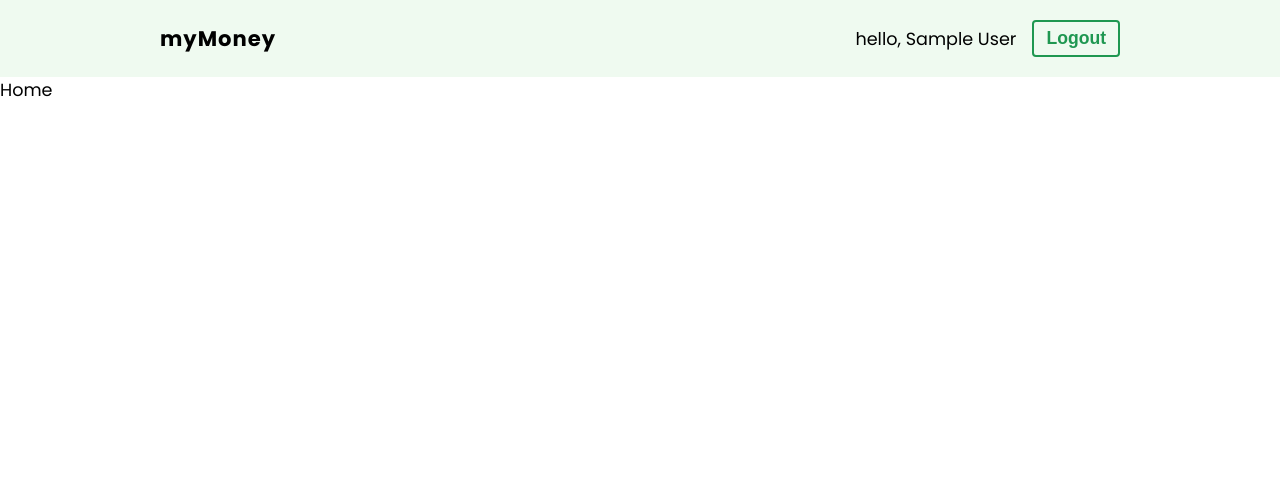
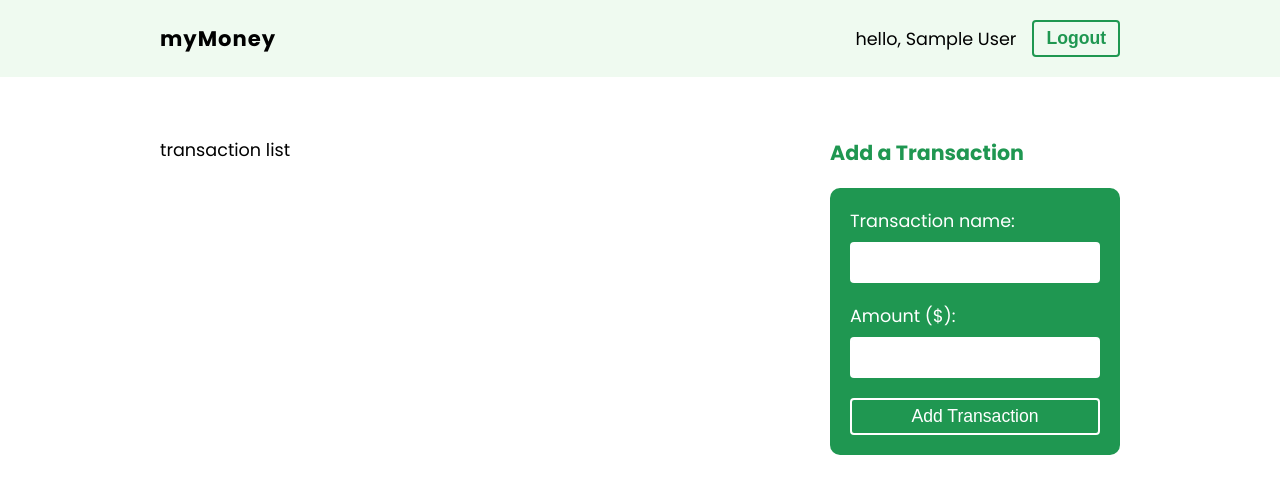
Before and after one commit to Im-Hassan-wd/finance-tracker, a React (Create React App) app: page / in a window 1280 px wide. Shown: the top 494 px of the page. Built offline with nearby package versions, Linux system fonts and the light colour scheme; no server answers; sample sign-in values are in the browser's storage.

Commit message:
transaction component

```diff
--- a/src/pages/home/Home.js
+++ b/src/pages/home/Home.js
@@ -1,6 +1,16 @@
 //  styles
 import styles from "./Home.module.css";
 
+//components
+import TransationForm from "./TransationForm";
+
 export default function Home() {
-  return <div>Home</div>;
+  return (
+    <div className={styles.container}>
+      <div className={styles.content}>transaction list</div>
+      <div className={styles.sidebar}>
+        <TransationForm />
+      </div>
+    </div>
+  );
 }
--- a/src/pages/home/Home.module.css
+++ b/src/pages/home/Home.module.css
@@ -0,0 +1,56 @@
+.container {
+  display: grid;
+  grid-template-columns: 2fr 1fr;
+  max-width: 960px;
+  margin: 60px auto;
+}
+.content {
+  padding-right: 30px;
+}
+.sidebar {
+  padding-left: 30px;
+}
+.sidebar form {
+  padding: 20px;
+  background: #1f9751;
+  border-radius: 10px;
+}
+.sidebar input,
+.sidebar select {
+  display: block;
+  width: 100%;
+  padding: 10px;
+  margin-top: 8px;
+  box-sizing: border-box;
+  border: 0;
+  border-radius: 4px;
+  color: #555;
+  font-size: 1em;
+}
+.sidebar label {
+  margin: 0 auto 20px;
+  display: block;
+  color: #fff;
+}
+.sidebar button {
+  color: #fff;
+  border: 2px solid #fff;
+  padding: 6px 12px;
+  background-color: transparent;
+  font-size: 1em;
+  border-radius: 4px;
+  cursor: pointer;
+  display: block;
+  width: 100%;
+}
+.sidebar h3 {
+  color: #1f9751;
+  margin-bottom: 20px;
+}
+.sidebar aside {
+  margin-top: 40px;
+  color: #555;
+}
+.sidebar aside li {
+  margin: 10px;
+}
--- /dev/null
+++ b/src/pages/home/TransationForm.js
@@ -0,0 +1,39 @@
+import { useState } from "react";
+
+export default function TransationForm() {
+  const [name, setName] = useState("");
+  const [amount, setAmount] = useState("");
+
+  const handleSubmit = (e) => {
+    e.preventDefault();
+    console.log({ name, amount });
+  };
+
+  return (
+    <>
+      <h3>Add a Transaction</h3>
+      <form onSubmit={handleSubmit}>
+        <label>
+          <span>Transaction name:</span>
+          <input
+            type="text"
+            required
+            onChange={(e) => setName(e.target.value)}
+            value={name}
+          />
+        </label>
+        <label>
+          <span>Amount ($):</span>
+          <input
+            type="number"
+            required
+            onChange={(e) => setAmount(e.target.value)}
+            value={amount}
+          />
+        </label>
+
+        <button>Add Transaction</button>
+      </form>
+    </>
+  );
+}
```
Also changed, not shown: src/hooks/useFirestore.js (added).
